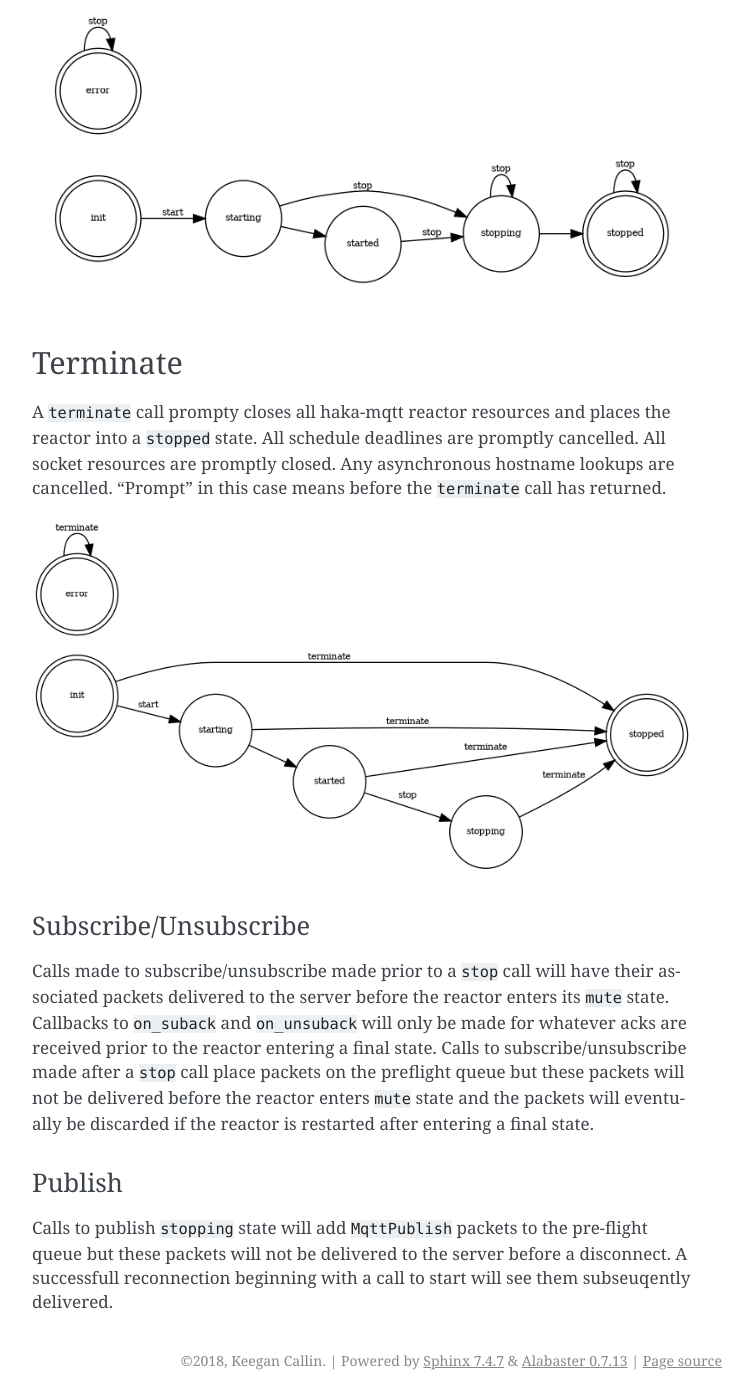
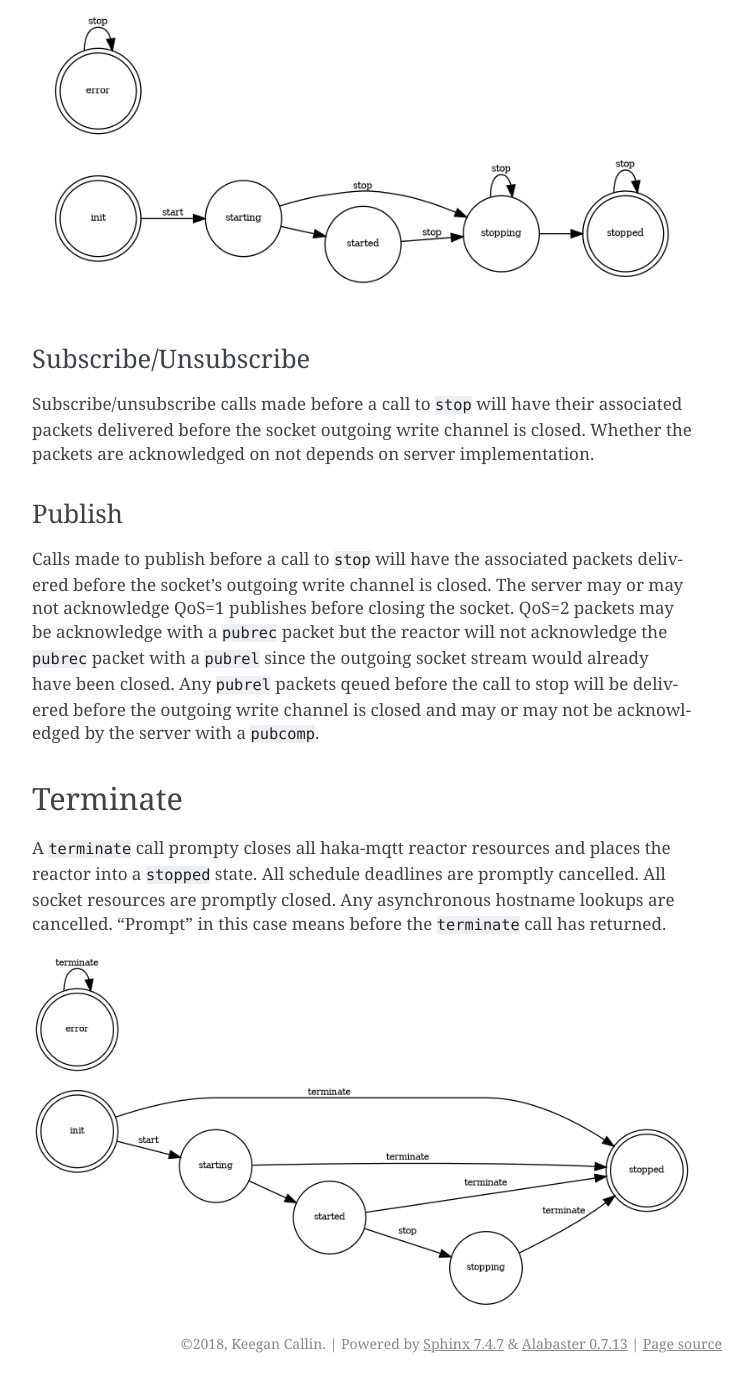
Before and after one commit to kcallin/haka-mqtt, a Sphinx documentation site: the page built from doc/source/reactor_lifecycle.rst, in a window 1280 px wide and 1400 px high, scrolled down 1018 px. Shown: the whole window, without its empty margins (388-1141 px from the left). Built offline with Sphinx 7.4.7, drawn with Linux system fonts in a browser that asks for light colours; pages that are not in the unit, such as notebooks, are missing from menus.

Commit message:
Updated stop handling in reactor lifecycle doc.

```diff
--- a/doc/source/reactor_lifecycle.rst
+++ b/doc/source/reactor_lifecycle.rst
@@ -102,6 +102,27 @@ cleanly disconnect from a server.
         "stopping" -> "stopping" [label="stop"];
     }
 
+Subscribe/Unsubscribe
+----------------------
+
+Subscribe/unsubscribe calls made before a call to ``stop`` will have
+their associated packets delivered before the socket outgoing write
+channel is closed.  Whether the packets are acknowledged on not depends
+on server implementation.
+
+Publish
+--------
+
+Calls made to publish before a call to ``stop`` will have the associated
+packets delivered before the socket's outgoing write channel is closed.
+The server may or may not acknowledge QoS=1 publishes before closing the
+socket.  QoS=2 packets may be acknowledge with a ``pubrec`` packet but
+the reactor will not acknowledge the ``pubrec`` packet with a ``pubrel``
+since the outgoing socket stream would already have been closed.  Any
+``pubrel`` packets qeued before the call to stop will be delivered
+before the outgoing write channel is closed and may or may not be
+acknowledged by the server with a ``pubcomp``.
+
 
 Terminate
 ==========
@@ -135,26 +156,3 @@ means before the ``terminate`` call has returned.
 
         "error" -> "error" [label="terminate"];
     }
-
-
-Subscribe/Unsubscribe
-----------------------
-
-Calls made to subscribe/unsubscribe made prior to a ``stop`` call will
-have their associated packets delivered to the server before the reactor
-enters its ``mute`` state.  Callbacks to ``on_suback`` and
-``on_unsuback`` will only be made for whatever acks are received prior
-to the reactor entering a final state.  Calls to subscribe/unsubscribe
-made after a ``stop`` call place packets on the preflight queue but
-these packets will not be delivered before the reactor enters ``mute``
-state and the packets will eventually be discarded if the reactor is
-restarted after entering a final state.
-
-
-Publish
---------
-
-Calls to publish ``stopping`` state will add ``MqttPublish`` packets to
-the pre-flight queue but these packets will not be delivered to the
-server before a disconnect.  A successfull reconnection beginning with
-a call to start will see them subseuqently delivered.
```
